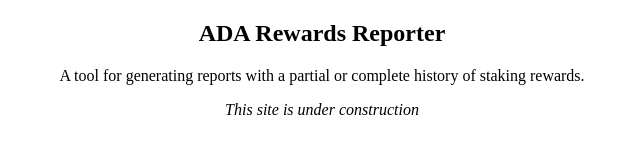
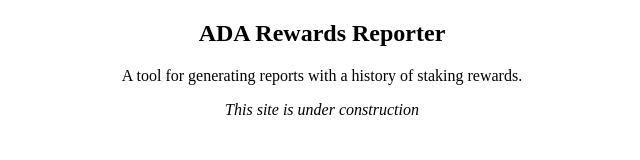
Before and after one commit to jaysee260/ada-rewards-reporter-s3-static-website, a plain HTML site: page src/index.html in a window 1280 px wide. Shown: the whole page, without its empty margins (318-958 px from the left). Drawn offline with Linux system fonts and the light colour scheme.

Commit message:
update message

```diff
--- a/src/index.html
+++ b/src/index.html
@@ -14,7 +14,7 @@
 </head>
 <body>
     <h2>ADA Rewards Reporter</h2>
-    <p>A tool for generating reports with a partial or complete history of staking rewards.</p>
+    <p>A tool for generating reports with a history of staking rewards.</p>
     <i>This site is under construction</i>
 </body>
 </html>
```
